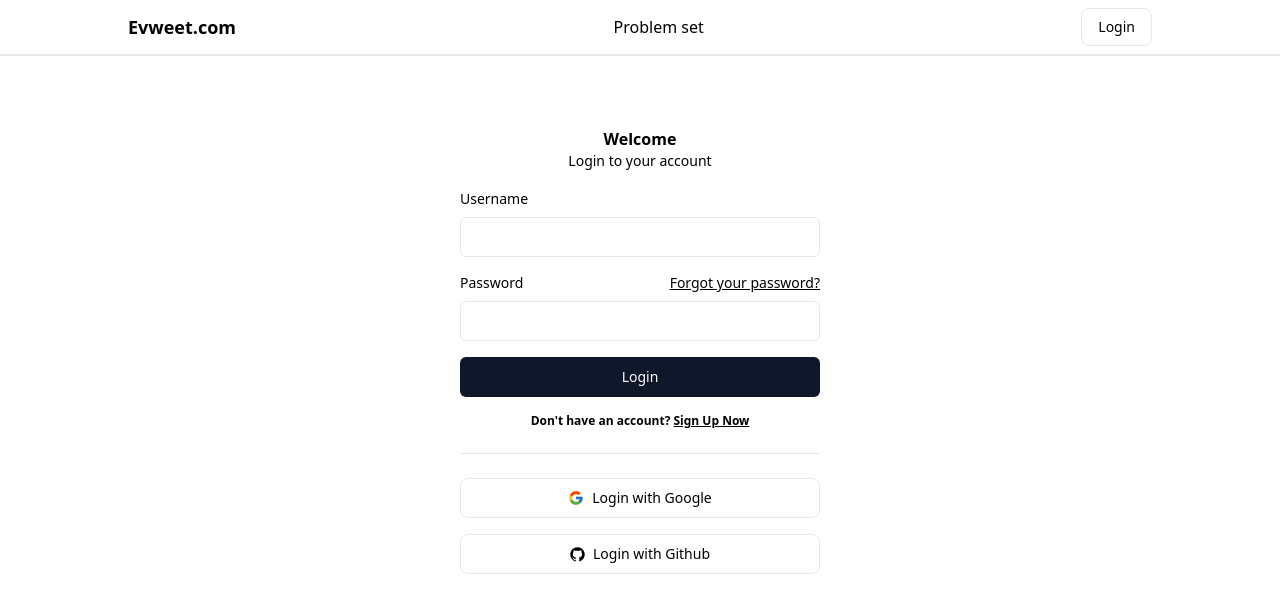
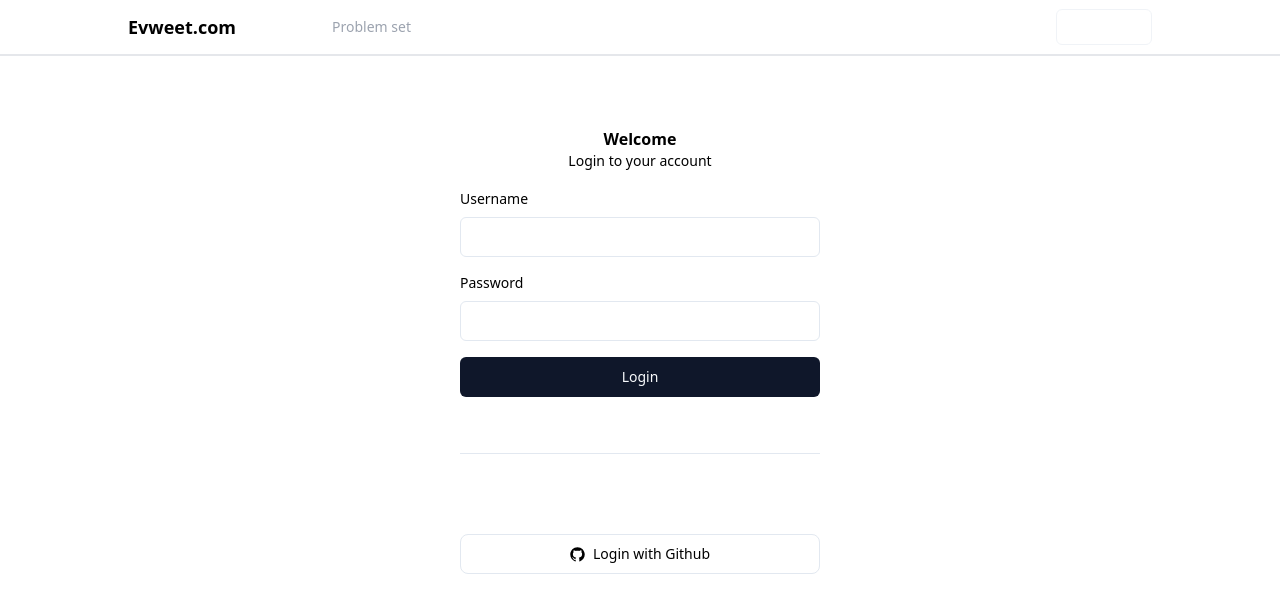
Before and after one commit to Johnny601/code-runner-web, a Next.js app: page /login in a window 1280 px wide. Shown: the top 612 px of the page. Built offline with nearby package versions, Linux system fonts and the light colour scheme.

Commit message:
fix auth problem

```diff
--- a/package.json
+++ b/package.json
@@ -27,6 +27,7 @@
     "react-dom": "^18",
     "react-hook-form": "^7.52.1",
     "react-icons": "^5.3.0",
+    "react-spinners": "^0.14.1",
     "tailwind-merge": "^2.4.0",
     "tailwindcss-animate": "^1.0.7",
     "zod": "^3.23.8",
--- a/src/app/problemset/[problem]/page.tsx
+++ b/src/app/problemset/[problem]/page.tsx
@@ -1,14 +1,16 @@
 import { RequestResult } from "@/types/response";
 import ProblemSetCodeRunner from "@/components/ProblemSetCodeRunner";
 import { cookies } from "next/headers";
+import next from "next";
 
 const executorUrl = process.env.NEXT_PUBLIC_EXECUTOR_SERVICE;
 
 const fetchProblem = async (param: { problem: string }, jwt: string) => {
   const response = await fetch(
     `${executorUrl}/problemset/${param.problem}/PYTHON`,
-    { headers: { Authorization: "Bearer " + jwt } }
+    { headers: { Authorization: "Bearer " + jwt }, next: { revalidate: 0 } }
   );
+
   const result: RequestResult = await response.json();
 
   return result.data;
@@ -20,6 +22,8 @@ export default async function ProblemPage({
 }) {
   const cookieStore = cookies();
   const jwt = cookieStore.get("jwt")?.value as string;
+  console.log(jwt);
+
   const problem: ProblemDetails = await fetchProblem(params, jwt);
   return (
     <div className="flex h-[93vh] flex-col items-center justify-between p-10">
--- a/src/app/problemset/page.tsx
+++ b/src/app/problemset/page.tsx
@@ -25,7 +25,7 @@ async function fetchDemoProblem() {
     headers: {
       Authorization: "Bearer " + cookieStore.get("jwt")?.value,
     },
-    cache: "no-store",
+    next: { revalidate: 0 },
   });
   const result: RequestResult = await response.json();
 
@@ -52,7 +52,7 @@ export default async function ProblemSetPage() {
                 <CardHeader className="flex flex-row items-center justify-between space-y-0">
                   <CardTitle className="text-xl">{problem.name}</CardTitle>
                   {problem.solved && (
-                    <Badge id="123 m" variant="success" className="m-0">
+                    <Badge variant="success" className="m-0">
                       Solved
                     </Badge>
                   )}
--- a/src/components/LoginForm.tsx
+++ b/src/components/LoginForm.tsx
@@ -51,6 +51,7 @@ export default function LoginForm() {
     },
   });
 
+  // login with username and password
   async function onSubmit(values: z.infer<typeof formSchema>) {
     const submitData = new FormData();
     submitData.append("oAuth2Id", "");
@@ -77,6 +78,7 @@ export default function LoginForm() {
     router.push("/problemset");
   }
 
+  // login with OAuth
   useEffect(() => {
     const loginInWithOAuth = async () => {
       if (authId && authType) {
@@ -100,12 +102,14 @@ export default function LoginForm() {
           });
         }
 
-        router.push("/problemset");
+        login();
+
+        router.replace("/problemset");
       }
     };
 
     loginInWithOAuth();
-  }, [authId, authType, router, toast]);
+  }, [authId, authType, login, router, toast]);
 
   return (
     <div>
@@ -136,7 +140,7 @@ export default function LoginForm() {
                 <FormItem>
                   <div className="flex-between  ">
                     <FormLabel>Password</FormLabel>
-                    <p className="underline">Forgot your password?</p>
+                    <p className="underline invisible">Forgot your password?</p>
                   </div>
 
                   <FormControl>
@@ -151,7 +155,7 @@ export default function LoginForm() {
           <Button type="submit" className="w-full">
             Login
           </Button>
-          <p className="mt-4 text-12-semibold text-center">
+          <p className="mt-4 text-12-semibold text-center invisible">
             Don't have an account?{" "}
             <span className="underline">Sign Up Now</span>
           </p>
@@ -161,9 +165,12 @@ export default function LoginForm() {
       <Separator className="my-6 " />
       {/* OAuth login */}
       <div className="flex flex-col space-y-4">
-        <Link href={`${authUrl}/oauth2/authorization/github`}>
+        <Link
+          href={`${authUrl}/oauth2/authorization/github`}
+          className=" invisible"
+        >
           <Button variant="outline" className="w-full rounded-lg">
-            <FcGoogle className="h-4 w-4 mr-2" />
+            <FcGoogle className="h-4 w-4 mr-2 " />
             Login with Google
           </Button>
         </Link>
--- a/src/components/navbar/Navbar.tsx
+++ b/src/components/navbar/Navbar.tsx
@@ -1,26 +1,37 @@
-"use client";
+// "use client";
 
-import { User } from "lucide-react";
-import { cookies } from "next/headers";
 import Link from "next/link";
-import { useEffect } from "react";
+import { Suspense } from "react";
 
 import UserLoginStatus from "./UserLoginStatus";
+import { Button } from "../ui/button";
+import { useRouter } from "next/navigation";
 
 export default function Navbar() {
+  // const router = useRouter();
   return (
     <nav className="h-[7vh] w-full  border-b-2">
       <div className="max-w-5xl mx-auto flex items-center justify-between h-full">
-        <div className="flex items-center space-x-4">
+        <div className="flex items-center space-x-24">
           <Link href="/" className="text-18-bold">
             Evweet.com
           </Link>
+          <div className="flex space-betweem">
+            {/* <Button
+              onClick={() => {
+                router.replace("/problemset");
+              }}
+            >
+              Problem set
+            </Button> */}
+            <Link href="/problemset" className="text-14-medium text-gray-400">
+              Problem set
+            </Link>
+          </div>
         </div>
-        <div>
-          <Link href="/problemset">Problem set</Link>
-        </div>
+        <div></div>
         <div className="flex items-center space-x-4">
-          <UserLoginStatus credentials={"123"} />
+          <UserLoginStatus />
         </div>
       </div>
     </nav>
--- a/src/components/navbar/UserLoginStatus.tsx
+++ b/src/components/navbar/UserLoginStatus.tsx
@@ -4,34 +4,31 @@ import { RequestResult } from "@/types/response";
 import { useUserStore } from "@/zustand/user";
 import Link from "next/link";
 import { useToast } from "../ui/use-toast";
-import { useRouter } from "next/navigation";
+import { redirect, useRouter } from "next/navigation";
+import { Button } from "../ui/button";
+import { ClipLoader } from "react-spinners";
+import { useState } from "react";
 
 const authUrl = process.env.NEXT_PUBLIC_AUTH_SERVICE;
 
-interface UserLoginStatusProps {
-  credentials?: string;
-}
-
-export default function UserLoginStatus({ credentials }: UserLoginStatusProps) {
+export default function UserLoginStatus() {
   const { toast } = useToast();
-  const { isLoggedIn, logout } = useUserStore();
+  const { logout } = useUserStore();
+  const isLoggedIn = useUserStore((state) => state.isLoggedIn);
+  // const [isLoading, setIsLoading] = useState(false);
 
   const router = useRouter();
 
-  return !isLoggedIn ? (
-    <Link
-      href="/login"
-      className="text-sm font-medium border  py-2 px-4  rounded-lg  border-slate-200  hover:bg-slate-100 hover:text-slate-900"
-    >
-      Login
-    </Link>
-  ) : (
-    <Link
-      href="/logout"
-      className="text-sm font-medium border  py-2 px-4  rounded-lg  border-slate-200  hover:bg-slate-100 hover:text-slate-900"
-      onClick={async () => {
-        const response = await fetch(`${authUrl}/login/authenticate`, {
+  async function handleButtonClick(e: React.MouseEvent<HTMLButtonElement>) {
+    // if the user is not logged in, redirect to login page
+    if (!isLoggedIn) return router.push("/login");
+
+    // setIsLoading(true);
+
+    // if the user is logged in, log them out and redirect to home page
+    const response = await fetch(`${authUrl}/login/logout`, {
       method: "POST",
+      credentials: "include",
     });
 
     const result: RequestResult = await response.json();
@@ -43,12 +40,22 @@ export default function UserLoginStatus({ credentials }: UserLoginStatusProps) {
       });
     }
 
+    // setIsLoading(false);
+
     logout();
 
-        router.push("/");
-      }}
+    // full page reload to ensure the user cannot access the previous page
+    window.location.href = "/";
+  }
+
+  return (
+    <Button
+      variant="outline"
+      className="text-sm font-medium h-9 py-2 px-4  w-24"
+      disabled={isLoggedIn === null}
+      onClick={handleButtonClick}
     >
-      Logout
-    </Link>
+      {isLoggedIn === null ? "" : isLoggedIn ? "Logout" : "Login"}
+    </Button>
   );
 }
--- a/src/middleware.ts
+++ b/src/middleware.ts
@@ -6,6 +6,7 @@ export function middleware(request: NextRequest) {
 
   // return to login page if user is not logged in
   if (!currentUser) {
+    console.log("User is not authenticated");
     return NextResponse.redirect(new URL("/login", request.url));
   }
 
--- /dev/null
+++ b/src/zustand/bear.ts
@@ -0,0 +1,19 @@
+import { create } from "zustand";
+import { persist, createJSONStorage } from "zustand/middleware";
+
+interface BearState {
+  bears: number;
+  addABear: () => void;
+}
+
+export const useBearStore = create(
+  persist<BearState>(
+    (set, get) => ({
+      bears: 1,
+      addABear: () => set({ bears: get().bears + 1 }),
+    }),
+    {
+      name: "food-storage", // name of the item in the storage (must be unique)
+    }
+  )
+);
--- a/src/zustand/user.ts
+++ b/src/zustand/user.ts
@@ -2,7 +2,7 @@ import { create } from "zustand";
 import { persist, createJSONStorage } from "zustand/middleware";
 
 interface UserState {
-  isLoggedIn: boolean;
+  isLoggedIn: boolean | null;
   login: () => void;
   logout: () => void;
 }
@@ -10,13 +10,12 @@ interface UserState {
 export const useUserStore = create(
   persist<UserState>(
     (set) => ({
-      isLoggedIn: false,
+      isLoggedIn: null,
       login: () => set({ isLoggedIn: true }),
       logout: () => set({ isLoggedIn: false }),
     }),
     {
       name: "user-storage",
-      storage: createJSONStorage(() => sessionStorage),
     }
   )
 );
```
Also changed, not shown: 1 other file (tests, documents, lock files or other folders). Lines whose indentation alone changed are shown as unchanged.
